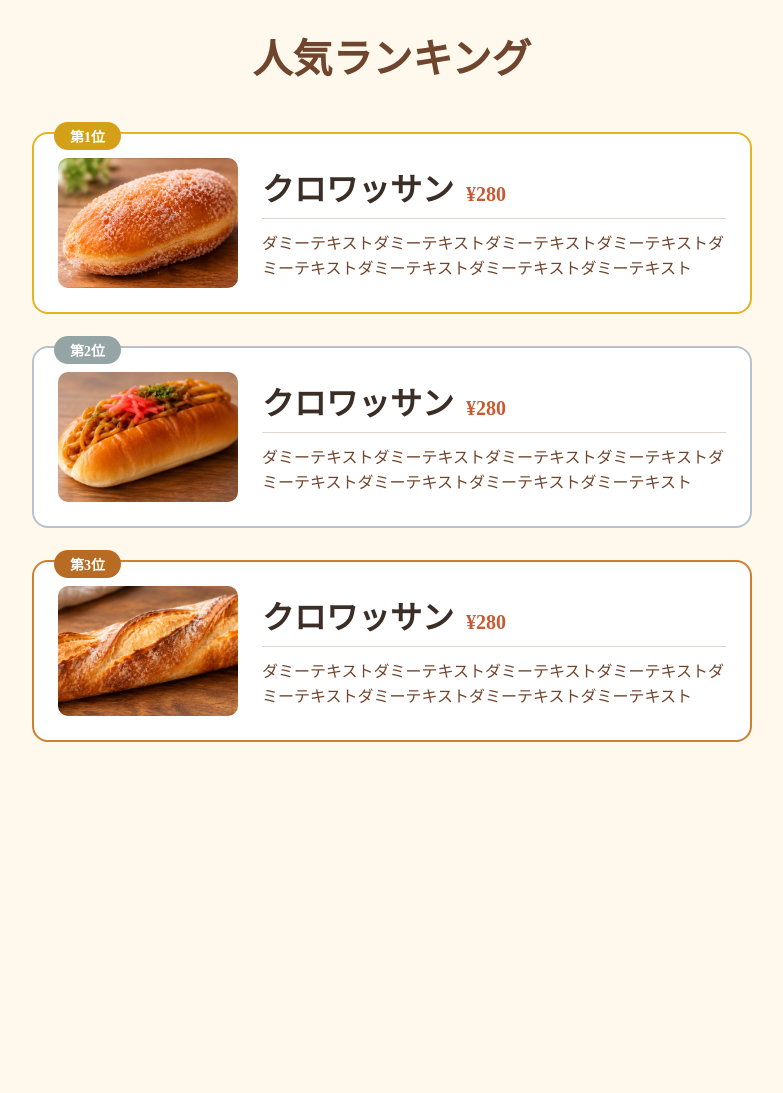
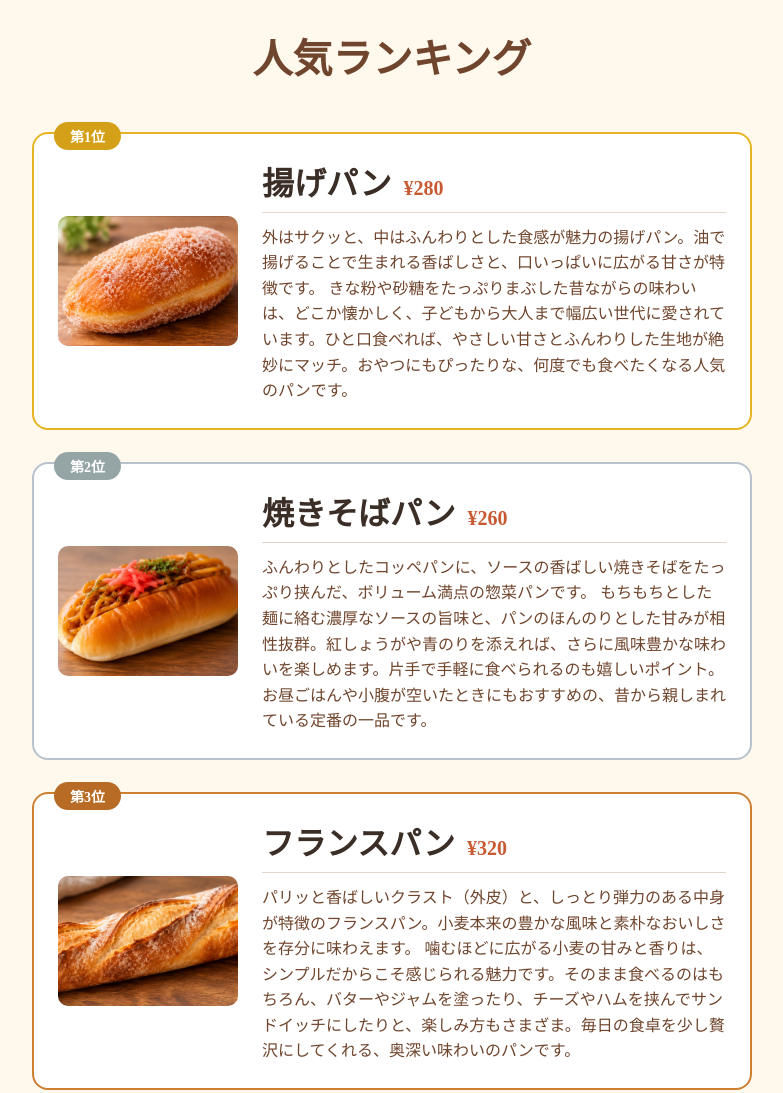
Before and after one commit to OnoderaYuuma/team-bread, a plain HTML site: page ranking.html in a window 1280 px wide. Shown: the whole page, without its empty margins (248-1031 px from the left). Before the commit the page ends 842 px from the top, so only its background shows below. Drawn offline with Linux system fonts and the light colour scheme.

Commit message:
ranking.htmlのパンの名前、説明、値段の変更

```diff
--- a/ranking.html
+++ b/ranking.html
@@ -17,8 +17,10 @@
             <span class="ranking-badge">第1位</span>
             <img src="images/ranking/agepan.png" alt="揚げパン" class="ranking-img">
             <div class="ranking-info">
-                <h2>クロワッサン<span class="price">¥280</span></h2>
-                <p class="description color-text">ダミーテキストダミーテキストダミーテキストダミーテキストダミーテキストダミーテキストダミーテキストダミーテキスト</p>
+                 <h2>揚げパン<span class="price">¥280</span></h2>
+                <p class="description color-text">外はサクッと、中はふんわりとした食感が魅力の揚げパン。油で揚げることで生まれる香ばしさと、口いっぱいに広がる甘さが特徴です。
+                    きな粉や砂糖をたっぷりまぶした昔ながらの味わいは、どこか懐かしく、子どもから大人まで幅広い世代に愛されています。ひと口食べれば、やさしい甘さとふんわりした生地が絶妙にマッチ。おやつにもぴったりな、何度でも食べたくなる人気のパンです。
+                </p>
             </div>
 
         </div>
@@ -27,18 +29,21 @@
             <span class="ranking-badge">第2位</span>
             <img src="images/ranking/yakisobapan.png" alt="焼きそばパン" class="ranking-img">
             <div class="ranking-info">
-                <h2>クロワッサン<span class="price">¥280</span></h2>
-                <p class="description color-text">ダミーテキストダミーテキストダミーテキストダミーテキストダミーテキストダミーテキストダミーテキストダミーテキスト</p>
+                 <h2>焼きそばパン<span class="price">¥260</span></h2>
+                <p class="description color-text">ふんわりとしたコッペパンに、ソースの香ばしい焼きそばをたっぷり挟んだ、ボリューム満点の惣菜パンです。
+                    もちもちとした麺に絡む濃厚なソースの旨味と、パンのほんのりとした甘みが相性抜群。紅しょうがや青のりを添えれば、さらに風味豊かな味わいを楽しめます。片手で手軽に食べられるのも嬉しいポイント。お昼ごはんや小腹が空いたときにもおすすめの、昔から親しまれている定番の一品です。
             </div>
 
         </div>
 
         <div class="ranking-item rank-3">
             <span class="ranking-badge">第3位</span>
-            <img src="images/ranking/francepan.png" alt=フランスパン" class="ranking-img">
+            <img src="images/ranking/francepan.png" alt="フランスパン" class="ranking-img">
             <div class="ranking-info">
-                <h2>クロワッサン<span class="price">¥280</span></h2>
-                <p class="description color-text">ダミーテキストダミーテキストダミーテキストダミーテキストダミーテキストダミーテキストダミーテキストダミーテキスト</p>
+                <h2>フランスパン<span class="price">¥320</span></h2>
+                <p class="description color-text">パリッと香ばしいクラスト（外皮）と、しっとり弾力のある中身が特徴のフランスパン。小麦本来の豊かな風味と素朴なおいしさを存分に味わえます。
+                    噛むほどに広がる小麦の甘みと香りは、シンプルだからこそ感じられる魅力です。そのまま食べるのはもちろん、バターやジャムを塗ったり、チーズやハムを挟んでサンドイッチにしたりと、楽しみ方もさまざま。毎日の食卓を少し贅沢にしてくれる、奥深い味わいのパンです。
+                </p>
             </div>
 
         </div>
```
